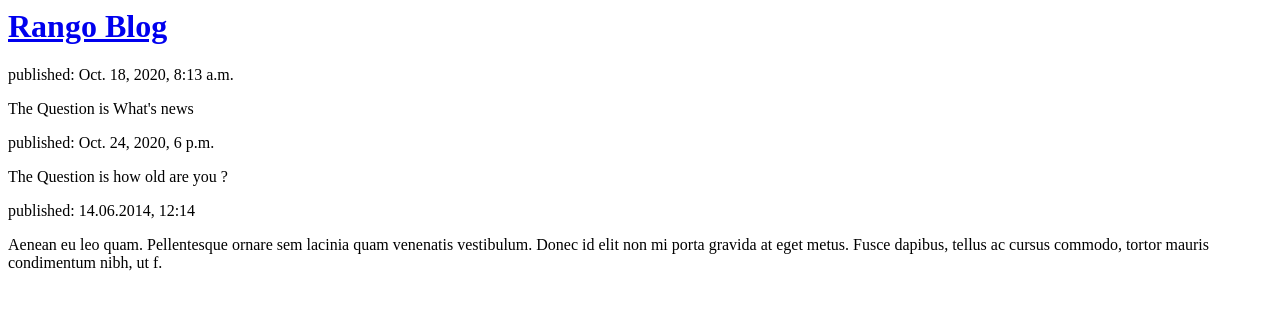
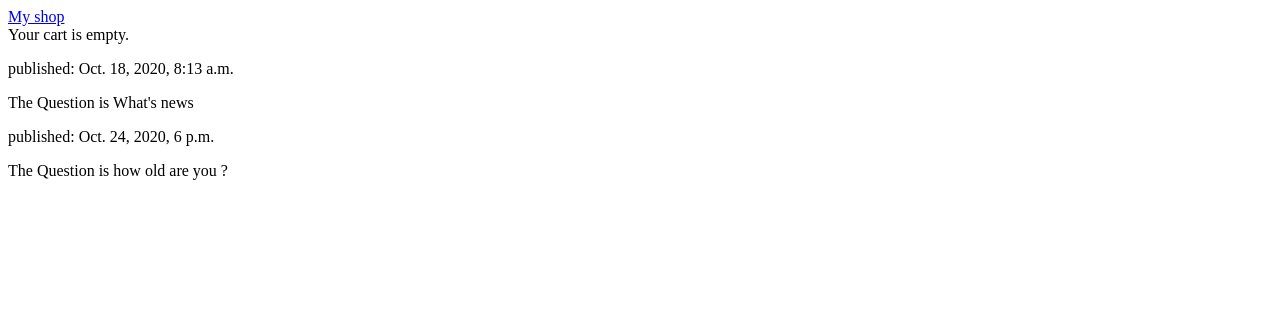
Before and after one commit to Vagif-sys/rango, a Django app: page / in a window 1280 px wide. Shown: the top 310 px of the page. Run offline with Django 3.2, Linux system fonts and the light colour scheme; data comes from the database, SQL or seed files in the repository.

Commit message:
changed for templates

```diff
--- /dev/null
+++ b/rango_project/rango/templates/base.html
@@ -0,0 +1,23 @@
+{% load static %}
+<!DOCTYPE html>
+<html>
+<head>
+    <meta charset="utf-8"/>
+    <title>{% block title %}My shop{% endblock %}</title>
+
+</head>
+<body>
+<div id="header">
+    <a href="/" class="logo">My shop</a>
+</div>
+<div id="subheader">
+    <div class="cart">
+        Your cart is empty.
+    </div>
+</div>
+<div id="content">
+    {% block content %}
+    {% endblock %}
+</div>
+</body>
+</html>
--- a/rango_project/rango/templates/rango/home.html
+++ b/rango_project/rango/templates/rango/home.html
@@ -1,22 +1,12 @@
-<html>
-    <head>
-        <title>Rango Post</title>
-    </head>
-    <body>
-        <div>
-            <h1><a href="/">Rango Blog</a></h1>
-        </div>
+{% extends 'base.html' %}
 
-        <div>
-            {%for post in posts %}
-            <p>published: {{post.pub_date}}</p>
+{% block content %}
+    {%for post in posts %}
+        <div class = "post">
+            <div class = "date">
+              <p>published: {{post.pub_date}}</p>
+            </div>
             <p>The Question  is {{post.question_text}}</p>
         </div>
-            {% endfor %}
-        <div>
-            <p>published: 14.06.2014, 12:14</p>
-
-            <p>Aenean eu leo quam. Pellentesque ornare sem lacinia quam venenatis vestibulum. Donec id elit non mi porta gravida at eget metus. Fusce dapibus, tellus ac cursus commodo, tortor mauris condimentum nibh, ut f.</p>
-        </div>
-    </body>
-</html>
+    {% endfor %}
+{% endblock %}
```
